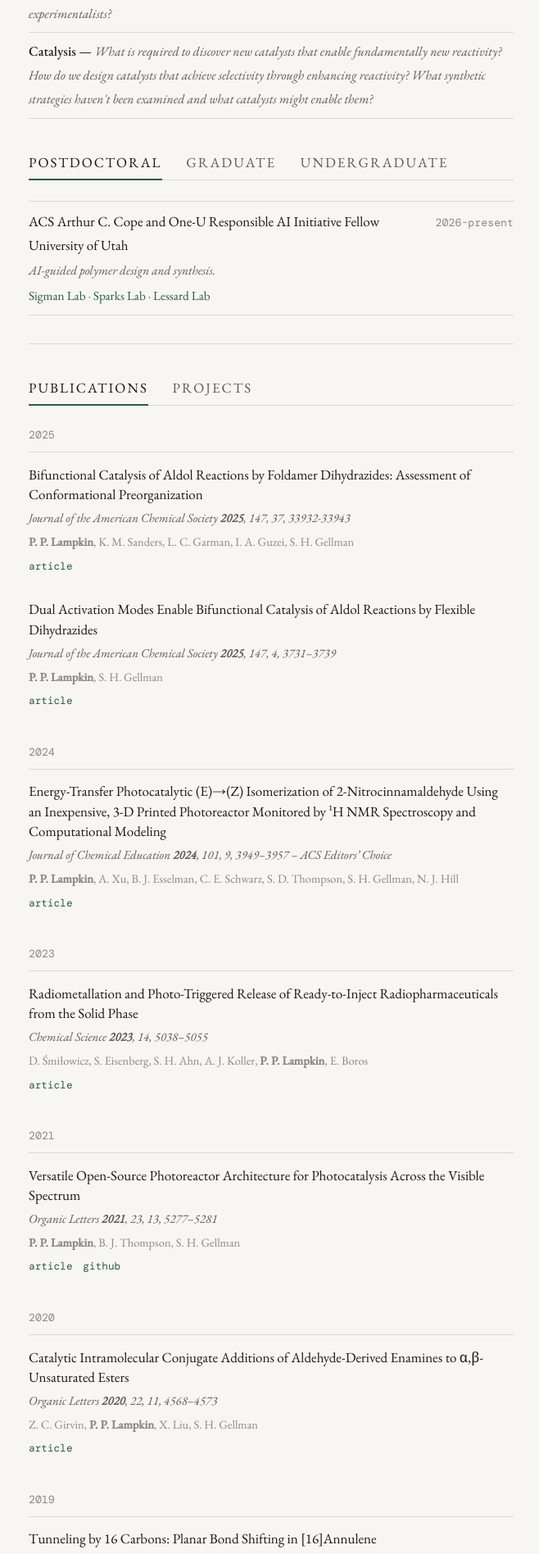
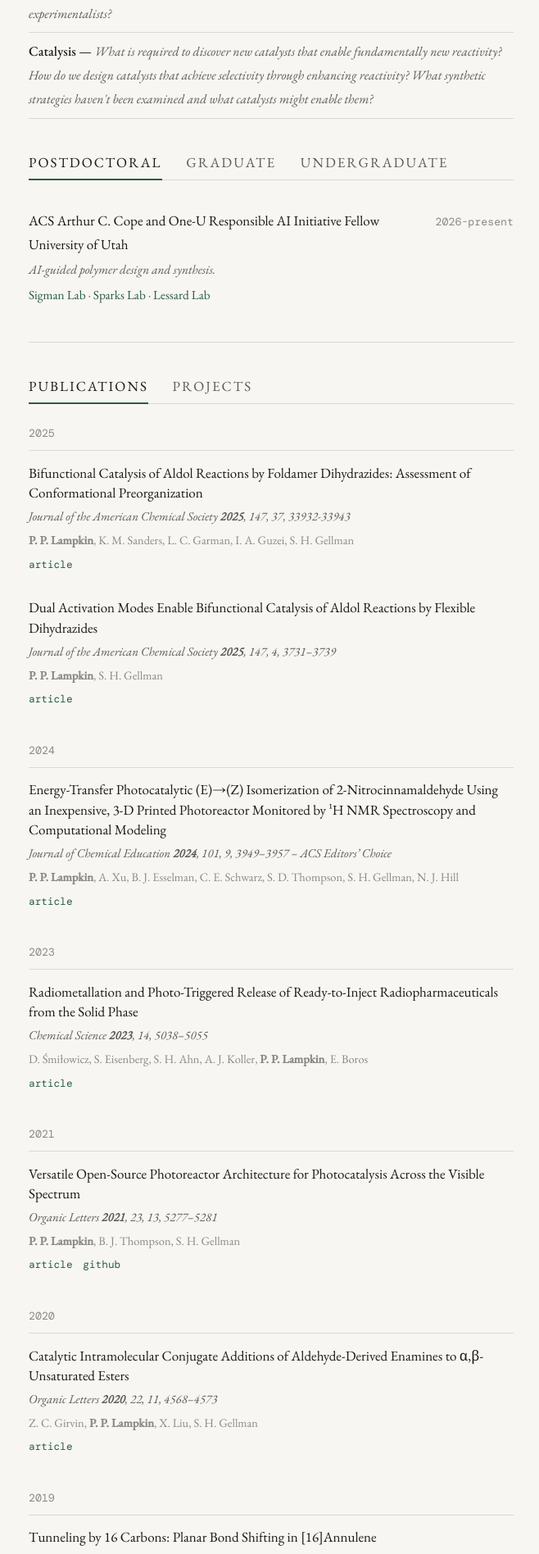
Before and after one commit to plampkin/plampkin.github.io, a Jekyll site: the page built from index.html, in a window 1280 px wide. Shown: the part 605-2501 px from the top of the page at 82% size, without its empty margins (309-967 px from the left). Built offline with Jekyll 4.4.1, drawn with Linux system fonts in a browser that asks for light colours.

Commit message:
fixed border lines on position

```diff
--- a/assets/css/style.css
+++ b/assets/css/style.css
@@ -126,10 +126,7 @@
 
 .position-entry {
   padding: 0.6rem 0;
-  border-top: 1px solid var(--border);
 }
-
-.position-entry:last-child { border-bottom: 1px solid var(--border); }
 
 .position-meta {
   display: flex;
```
